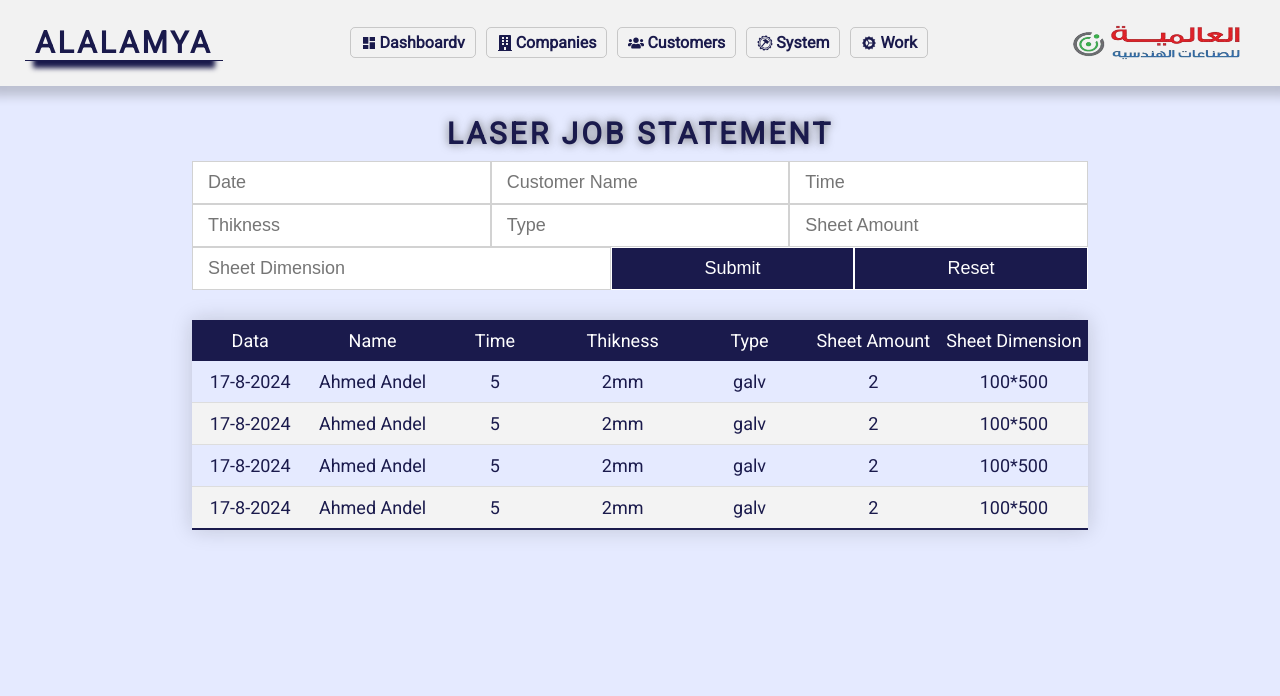
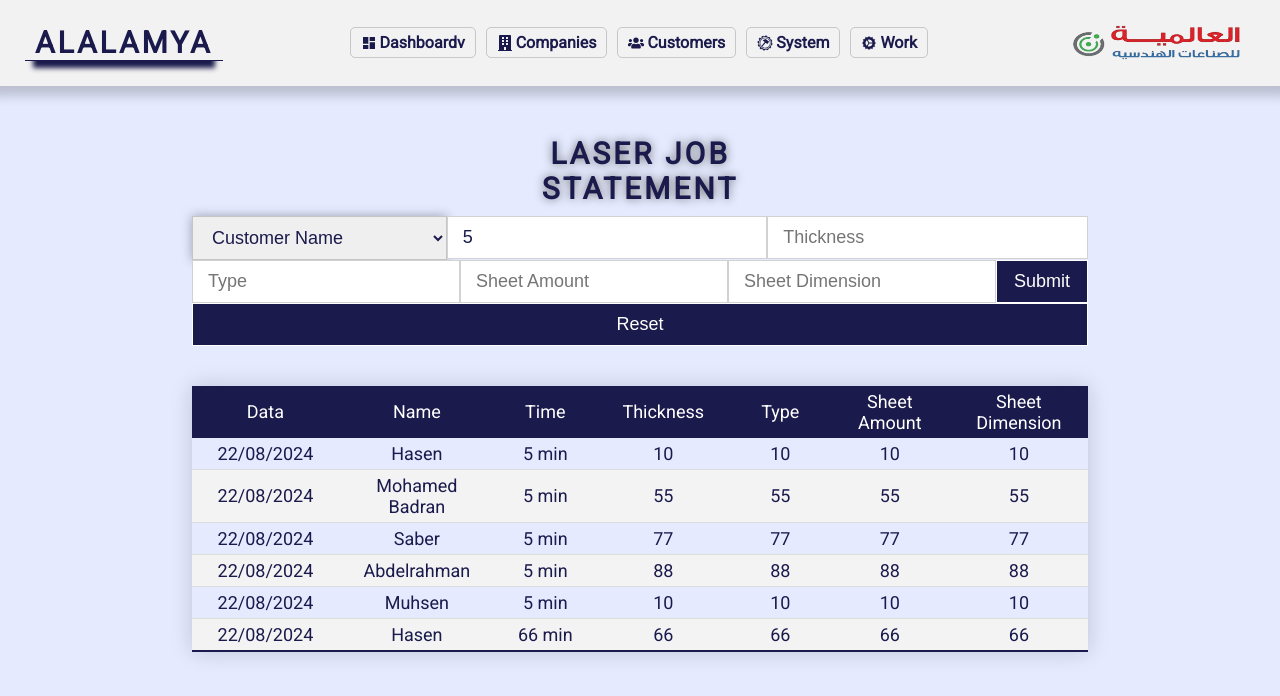
Before and after one commit to Ibrahim11511/Alalamya-Dashboard, a React (Vite) app: page /work in a window 1280 px wide. Shown: the top 696 px of the page. Built offline with nearby package versions, Linux system fonts and the light colour scheme; data requests are answered from the project's data file.

Commit message:
requset to add laser statement

```diff
--- a/src/App.css
+++ b/src/App.css
@@ -2,4 +2,5 @@
   background-color: #e5eaff;
   min-height: 100vh;
   font-family: "Roboto", sans-serif;
+  overflow-x: hidden;
 }
--- a/src/Components/System/customers-section/Customers.jsx
+++ b/src/Components/System/customers-section/Customers.jsx
@@ -18,8 +18,8 @@ export default function CustomersSection({
   };
   const requestHeaders = { "Content-Type": "application/json" };
   const requestBody = {
-    customerName: newCustomersInput,
-    customerNameInvoices: [],
+    customerName: newCustomersInput.toLowerCase(),
+    customerInvoices: [],
   };
   const postAnewCustomer = () => {
     if (newCustomersInput) {
@@ -39,6 +39,7 @@ export default function CustomersSection({
       <ContextMenu />
       <div className={Styles.newCustomer}>
         <input
+          style={{ textTransform: "capitalize" }}
           type="text"
           placeholder="Add New Customer"
           value={newCustomersInput}
--- a/src/Components/System/users-section/users.module.css
+++ b/src/Components/System/users-section/users.module.css
@@ -21,7 +21,7 @@
   gap: 5px;
 }
 
-.newUser form>* {
+.newUser form > * {
   flex: 1 1 auto;
   padding: 10px 15px;
   font-size: 18px;
@@ -40,7 +40,7 @@
   text-transform: capitalize;
 }
 
-.newUser form> :focus {
+.newUser form > :focus {
   box-shadow: 0 0 10px 5px #10101031;
 }
 
--- a/src/Components/Work/Containers/Laser/LaserContainer.jsx
+++ b/src/Components/Work/Containers/Laser/LaserContainer.jsx
@@ -1,9 +1,47 @@
+// /* eslint-disable react-hooks/exhaustive-deps */
+import React, { useEffect, useState } from "react";
 import LaserSection from "../../Sections/Laser/LaserSection";
 import Styles from "./lasercontaner.module.css";
+import { contextWorkPage } from "../../../../Context";
 export default function LaserContainer() {
+  const [newLaserStatement, setNewLaserStatement] = useState({
+    time: 5,
+    date: "",
+    thickness: "",
+    sheetAmount: "",
+    customerName: "",
+    materialType: "",
+    sheetDimension: "",
+  });
+  const [laserStatementData, setLaserStatementData] = useState([]);
+  const { customers, setCustomers } = React.useContext(contextWorkPage);
+
+  const getCustomers = async () => {
+    const response = await fetch("http://localhost:3000/customers");
+    const data = await response.json();
+    setCustomers(data);
+  };
+
+  const getLaserStatementData = async () => {
+    const response = await fetch("http://localhost:3000/laserStatement");
+    const data = await response.json();
+    setLaserStatementData(data);
+  };
+
+  getCustomers();
+
+  useEffect(() => {
+    getLaserStatementData();
+  }, [laserStatementData]);
+
   return (
-    <div>
-      <LaserSection />
-    </div>
+    <main className={Styles.workPage}>
+      <LaserSection
+        customers={customers}
+        newLaserStatement={newLaserStatement}
+        setNewLaserStatement={setNewLaserStatement}
+        laserStatementData={laserStatementData}
+      />
+    </main>
   );
 }
--- a/src/Components/Work/Sections/Laser/LaserSection.jsx
+++ b/src/Components/Work/Sections/Laser/LaserSection.jsx
@@ -1,18 +1,113 @@
+/* eslint-disable react/prop-types */
+// import { useState } from "react";
+import {
+  allValuesPresent,
+  capitalizeText,
+  getDate,
+  handelInputsGroupChange,
+} from "../../../../global";
 import Styles from "./lasersection.module.css";
-export default function LaserSection() {
+export default function LaserSection({
+  customers,
+  newLaserStatement,
+  setNewLaserStatement,
+  laserStatementData,
+}) {
+  const requestHeaders = { "Content-Type": "application/json" };
+  const handelLaserStatement = (e) => {
+    e.preventDefault();
+    setNewLaserStatement((prev) => ({ ...prev, date: getDate() }));
+    if (allValuesPresent(newLaserStatement)) {
+      fetch("http://localhost:3000/laserStatement", {
+        method: "POST",
+        headers: requestHeaders,
+        body: JSON.stringify(newLaserStatement),
+      })
+        .then((res) => res.json())
+        .finally(
+          setNewLaserStatement({
+            time: 5,
+            date: "",
+            thickness: "",
+            sheetAmount: "",
+            customerName: "",
+            materialType: "",
+            sheetDimension: "",
+          })
+        );
+    }
+  };
   return (
     <section className={Styles.laserSection}>
       <h2>Laser job statement</h2>
       <form>
-        <input type="text" placeholder="Date" />
-        <input type="text" placeholder="Customer Name" />
-        <input type="number" placeholder="Time" />
-        <input type="number" placeholder="Thikness" />
-        <input type="text" placeholder="Type" />
-        <input type="number" placeholder="Sheet Amount" />
-        <input type="text" placeholder="Sheet Dimension" />
-        <input type="submit" />
-        <input type="reset" />
+        <select
+          autoFocus
+          name="customerName"
+          onChange={(e) => handelInputsGroupChange(e, setNewLaserStatement)}
+        >
+          <option value="" disabled="disable" selected>
+            Customer Name
+          </option>
+          {customers.map((customer) => (
+            <option
+              key={`customer-key-workPage-${customer.id}`}
+              value={`${customer.customerName}`}
+            >
+              {capitalizeText(customer.customerName)}
+            </option>
+          ))}
+        </select>
+        <input
+          value={newLaserStatement.time}
+          type="number"
+          placeholder="Time"
+          name="time"
+          onChange={(e) => handelInputsGroupChange(e, setNewLaserStatement)}
+        />
+        <input
+          value={newLaserStatement.thickness}
+          type="number"
+          placeholder="Thickness"
+          name="thickness"
+          onChange={(e) => handelInputsGroupChange(e, setNewLaserStatement)}
+        />
+        <input
+          value={newLaserStatement.materialType}
+          type="text"
+          placeholder="Type"
+          name="materialType"
+          onChange={(e) => handelInputsGroupChange(e, setNewLaserStatement)}
+        />
+        <input
+          value={newLaserStatement.sheetAmount}
+          type="number"
+          placeholder="Sheet Amount"
+          name="sheetAmount"
+          onChange={(e) => handelInputsGroupChange(e, setNewLaserStatement)}
+        />
+        <input
+          value={newLaserStatement.sheetDimension}
+          type="text"
+          name="sheetDimension"
+          placeholder="Sheet Dimension"
+          onChange={(e) => handelInputsGroupChange(e, setNewLaserStatement)}
+        />
+        <input type="submit" onClick={(e) => handelLaserStatement(e)} />
+        <input
+          type="reset"
+          onClick={() =>
+            setNewLaserStatement({
+              time: 5,
+              date: "",
+              thickness: "",
+              sheetAmount: "",
+              customerName: "",
+              materialType: "",
+              sheetDimension: "",
+            })
+          }
+        />
       </form>
       <table className={Styles.styledTable}>
         <thead>
@@ -20,49 +115,24 @@ export default function LaserSection() {
             <th>Data</th>
             <th>Name</th>
             <th>Time</th>
-            <th>Thikness</th>
+            <th>Thickness</th>
             <th>Type</th>
             <th>Sheet Amount</th>
             <th>Sheet Dimension</th>
           </tr>
         </thead>
         <tbody>
-          <tr>
-            <td>17-8-2024</td>
-            <td>Ahmed Andel</td>
-            <td>5</td>
-            <td>2mm</td>
-            <td>galv</td>
-            <td>2</td>
-            <td>100*500</td>
-          </tr>
-          <tr>
-            <td>17-8-2024</td>
-            <td>Ahmed Andel</td>
-            <td>5</td>
-            <td>2mm</td>
-            <td>galv</td>
-            <td>2</td>
-            <td>100*500</td>
-          </tr>
-          <tr>
-            <td>17-8-2024</td>
-            <td>Ahmed Andel</td>
-            <td>5</td>
-            <td>2mm</td>
-            <td>galv</td>
-            <td>2</td>
-            <td>100*500</td>
-          </tr>
-          <tr>
-            <td>17-8-2024</td>
-            <td>Ahmed Andel</td>
-            <td>5</td>
-            <td>2mm</td>
-            <td>galv</td>
-            <td>2</td>
-            <td>100*500</td>
-          </tr>
+          {laserStatementData.map((stat) => (
+            <tr key={`laser-stat-key-${stat.id}`}>
+              <td>{stat.date}</td>
+              <td>{capitalizeText(stat.customerName)}</td>
+              <td>{`${stat.time} min`}</td>
+              <td>{stat.thickness}</td>
+              <td>{stat.materialType}</td>
+              <td>{stat.sheetAmount}</td>
+              <td>{stat.sheetDimension}</td>
+            </tr>
+          ))}
         </tbody>
       </table>
     </section>
--- a/src/Components/Work/Sections/Laser/lasersection.module.css
+++ b/src/Components/Work/Sections/Laser/lasersection.module.css
@@ -4,17 +4,23 @@
 
 .laserSection {
   width: 100%;
-    margin: auto;
+  margin: 0 auto;
+  padding: 50px 0;
+  display: flex;
+  flex-direction: column;
+  justify-content: center;
+  align-items: center;
 }
 
 .laserSection h2 {
   text-align: center;
-    margin-top: 30px;
+  width: 350px;
   text-transform: uppercase;
   letter-spacing: 3px;
   font-size: 30px;
   font-weight: 700;
   text-shadow: 0 0 10px #6b6b6b;
+  text-wrap: wrap;
 }
 
 .laserSection form {
@@ -27,26 +33,26 @@
   width: 100%;
 }
 
-.laserSection form>* {
+.laserSection form > * {
   padding: 10px 15px;
   flex: 1 0 auto;
   border: 1px solid #10101030;
   font-size: 18px;
 }
 
-.laserSection form>*:is(:hover, :focus) {
+.laserSection form > *:is(:hover, :focus) {
   box-shadow: 0 0 10px #12121257;
 }
 
 .laserSection form [type="submit"],
 .laserSection form [type="reset"] {
   background-color: var(--Primary-color);
-    color: #FFF;
+  color: #fff;
   cursor: pointer;
-    border: 1px solid #FFF;
+  border: 1px solid #fff;
 }
 
-.laserSection form>:first-child {
+.laserSection form > :first-child {
   border-left: 1px solid #10101030;
 }
 
@@ -60,17 +66,17 @@
 
 .styledTable thead tr {
   background-color: var(--Primary-color);
-    color: #FFF;
+  color: #fff;
   padding-inline: 10px;
 }
 
 .styledTable th {
-    color: #FFF;
+  color: #fff;
 }
 
 .styledTable th,
 .styledTable td {
-    padding-block: 10px;
+  padding: 5px 10px;
   text-align: center;
   font-size: 18px;
   font-weight: 400;
@@ -93,3 +99,13 @@
   font-weight: bold;
   color: #009879;
 }
+
+@media (max-width: 600px) {
+  .styledTable {
+    transform: scaleX(0.8);
+    -webkit-transform: scaleX(0.8);
+    -moz-transform: scaleX(0.8);
+    -ms-transform: scaleX(0.8);
+    -o-transform: scaleX(0.8);
+  }
+}
--- a/src/Context.js
+++ b/src/Context.js
@@ -1,4 +1,5 @@
 import React from "react";
 
 const contextContextMenu = React.createContext();
-export { contextContextMenu };
+const contextWorkPage = React.createContext();
+export { contextContextMenu, contextWorkPage };
--- a/src/Global.js
+++ b/src/Global.js
@@ -1,3 +1,4 @@
+/* eslint-disable no-prototype-builtins */
 export const handelContextMenu = (
   event,
   contentID,
@@ -13,8 +14,43 @@ export const handelContextMenu = (
     visibilitySetter(false);
   }, 1500);
 };
+
 export const handelDeleteRequest = (path, id) => {
   fetch(`http://localhost:3000/${path}/${id}`, {
     method: "DELETE",
   });
 };
+
+export function allValuesPresent(obj) {
+  for (let key in obj) {
+    if (obj.hasOwnProperty(key)) {
+      if (obj[key] === undefined || obj[key] === null || obj[key] === "") {
+        return false;
+      }
+    }
+  }
+  return true;
+}
+
+export const handelInputsGroupChange = (e, setterFunction) => {
+  setterFunction((prev) => ({ ...prev, [e.target.name]: e.target.value }));
+};
+
+export function capitalizeText(text) {
+  return text
+    .split(" ")
+    .map((word) => word.charAt(0).toUpperCase() + word.slice(1).toLowerCase()) // capitalize first letter and lowercase the rest
+    .join(" ");
+}
+
+export function getDate() {
+  const today = new Date();
+  const yyyy = today.getFullYear();
+  let mm = today.getMonth() + 1;
+  let dd = today.getDate();
+
+  if (dd < 10) dd = "0" + dd;
+  if (mm < 10) mm = "0" + mm;
+
+  return dd + "/" + mm + "/" + yyyy;
+}
--- a/src/Pages/Work Page/WorkPage.jsx
+++ b/src/Pages/Work Page/WorkPage.jsx
@@ -1,9 +1,13 @@
+import { useState } from "react";
 import LaserContainer from "../../Components/Work/Containers/Laser/LaserContainer";
-
+import { contextWorkPage } from "../../Context";
 export default function WorkPage() {
+  const [customers, setCustomers] = useState([]);
   return (
     <div>
-      <LaserContainer />
+      <contextWorkPage.Provider value={{ customers, setCustomers }}>
+        <LaserContainer />
+      </contextWorkPage.Provider>
     </div>
   );
 }
--- a/src/data/db.json
+++ b/src/data/db.json
@@ -6,8 +6,108 @@
       "userName": "asd",
       "password": "asd",
       "role": "moderator"
+    },
+    {
+      "id": "f40a",
+      "name": "Ibrahim Mohamed",
+      "userName": "asd",
+      "password": "asda",
+      "role": "moderator"
     }
   ],
-  "customers": [],
-  "companies": []
+  "customers": [
+    {
+      "id": "14a8",
+      "customerName": "mohamed badran",
+      "customerInvoices": []
+    },
+    {
+      "id": "847d",
+      "customerName": "hasen",
+      "customerInvoices": []
+    },
+    {
+      "id": "426b",
+      "customerName": "ibrahim mohamed",
+      "customerInvoices": []
+    },
+    {
+      "id": "c853",
+      "customerName": "muhsen",
+      "customerInvoices": []
+    },
+    {
+      "id": "fd58",
+      "customerName": "saber",
+      "customerInvoices": []
+    },
+    {
+      "id": "17ab",
+      "customerName": "abdelrahman",
+      "customerInvoices": []
+    }
+  ],
+  "companies": [],
+  "laserStatement": [
+    {
+      "id": "9b45",
+      "time": 5,
+      "date": "22/08/2024",
+      "thickness": "10",
+      "sheetAmount": "10",
+      "customerName": "hasen",
+      "materialType": "10",
+      "sheetDimension": "10"
+    },
+    {
+      "id": "b652",
+      "time": 5,
+      "date": "22/08/2024",
+      "thickness": "55",
+      "sheetAmount": "55",
+      "customerName": "mohamed badran",
+      "materialType": "55",
+      "sheetDimension": "55"
+    },
+    {
+      "id": "f54a",
+      "time": 5,
+      "date": "22/08/2024",
+      "thickness": "77",
+      "sheetAmount": "77",
+      "customerName": "saber",
+      "materialType": "77",
+      "sheetDimension": "77"
+    },
+    {
+      "id": "bac0",
+      "time": 5,
+      "date": "22/08/2024",
+      "thickness": "88",
+      "sheetAmount": "88",
+      "customerName": "abdelrahman",
+      "materialType": "88",
+      "sheetDimension": "88"
+    },
+    {
+      "id": "4cb7",
+      "time": 5,
+      "date": "22/08/2024",
+      "thickness": "10",
+      "sheetAmount": "10",
+      "customerName": "muhsen",
+      "materialType": "10",
+      "sheetDimension": "10"
+    },
+    {
+      "id": "349d",
+      "time": "66",
+      "date": "22/08/2024",
+      "thickness": "66",
+      "sheetAmount": "66",
+      "customerName": "hasen",
+      "materialType": "66",
+      "sheetDimension": "66"
+    }
+  ]
 }
```
Also changed, not shown: src/Components/System/users-section/UsersSection.jsx (+9 -20 lines). Lines whose indentation alone changed are shown as unchanged.
